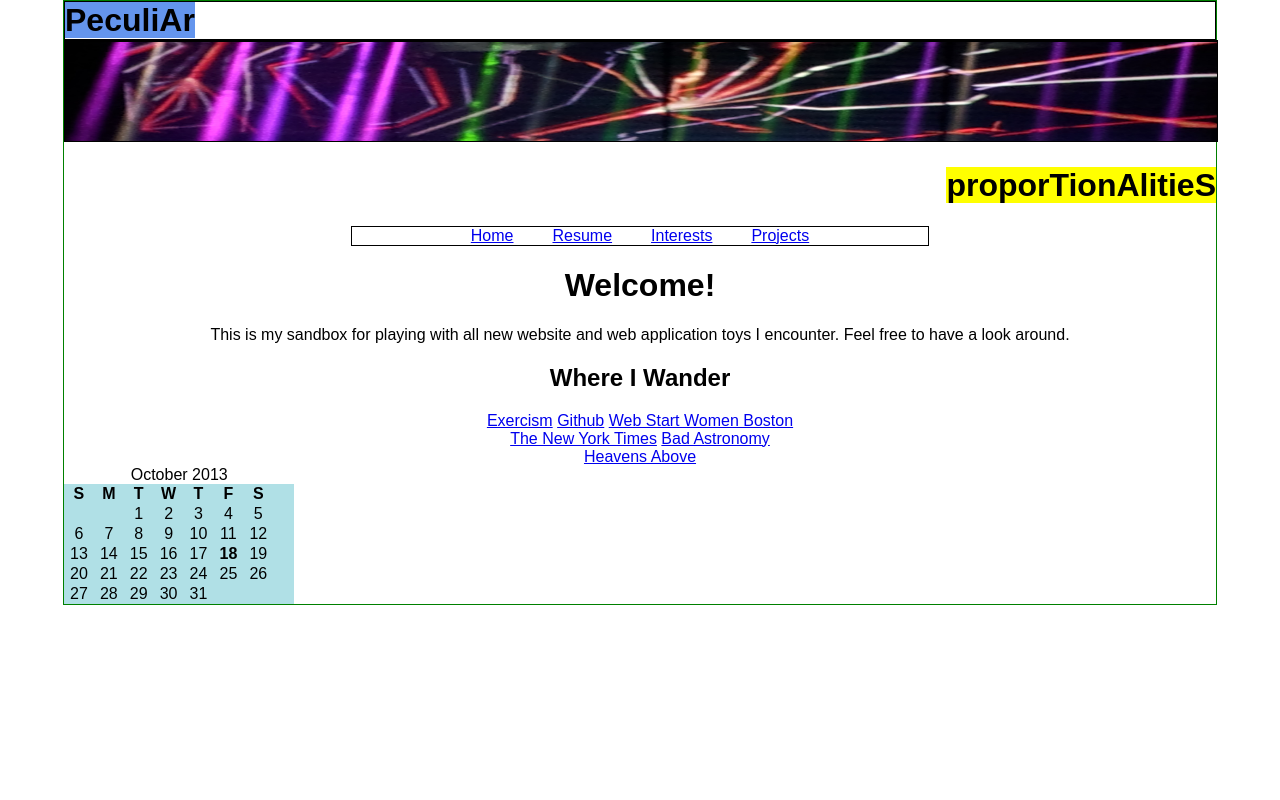
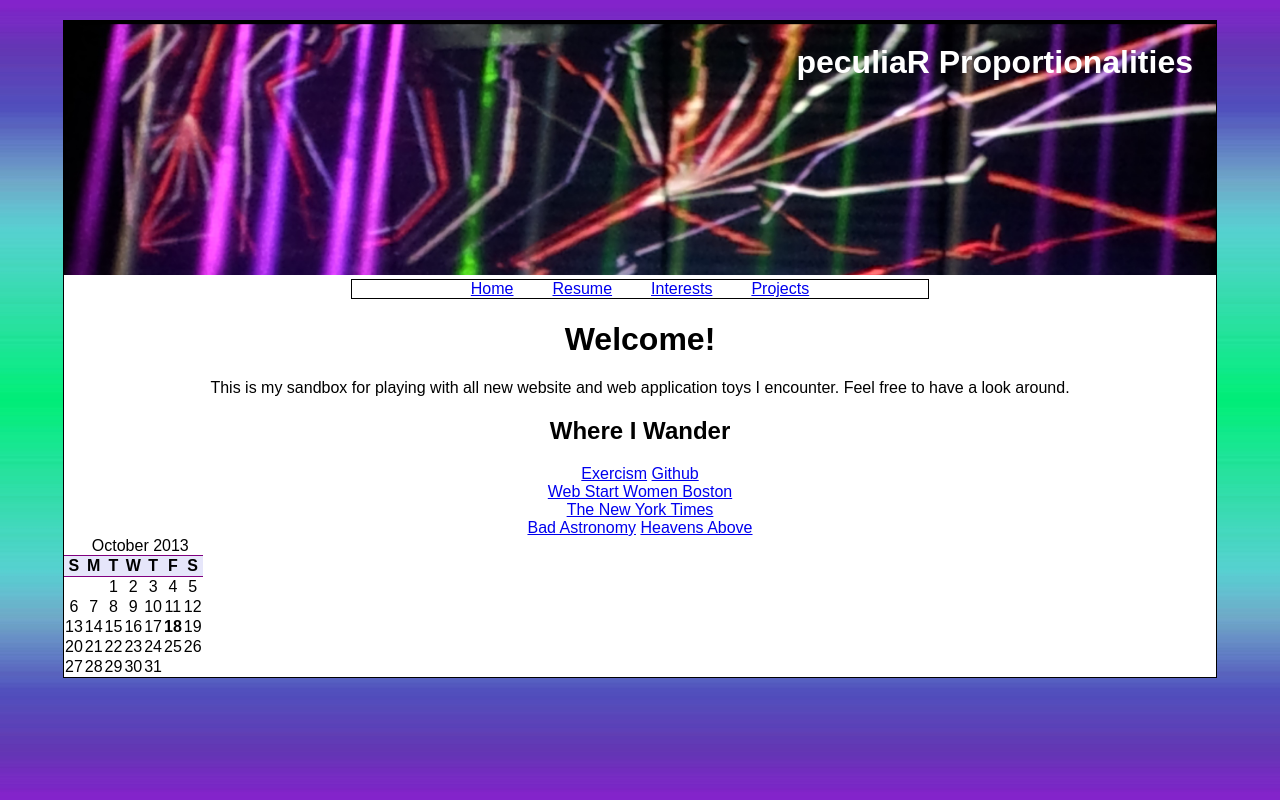
Before and after one commit to tarish/website, a website: page public/index.html in a window 1280 px wide. Drawn offline with nearby package versions, Linux system fonts and the light colour scheme.

Commit message:
More styling. Added a background image for entire page. Removed unnecessary image. Cleaned up a little in the calendar JS, but found a bug when I went to add color to the cells: too many blank td's are being generated at the end of the month. Maybe fix?

```diff
--- a/public/css/reset.css
+++ b/public/css/reset.css
@@ -404,3 +404,7 @@ table {
     border-collapse: collapse;
     border-spacing: 0;
 }
+
+caption {
+  text-align: left;
+}
--- a/public/css/styles.css
+++ b/public/css/styles.css
@@ -1,20 +1,35 @@
-.center { text-align: center; }
-
-.left {
-	margin: auto;
-	border: 1px solid black;
-	text-align: left;
+.body {
+	background-image: url('../images/pgg.jpg');
 }
-.right { text-align: right; }
-
-.blue { background-color:#6495ed; }
-.yellow { background-color:yellow; }
 
 .page {
-	margin: auto;
+	margin: 20px auto auto;
 	width: 90%;
-	border: 1px solid green;
+	border: 1px solid black;
 	text-align: center;
+	background-color: white;
+}
+
+.banner {
+	position: relative;
+	width: 100%;
+	height: 7%;
+}
+
+.banner h1 {
+	position: absolute;
+	width: 100%;
+	margin-top: 2%;
+	top: 0;
+	text-align: right;
+	color: white;
+}
+
+.banner span.spacer {
+   padding: 0 2%;
+}
+
+.banner img {
 }
 
 a {
@@ -32,15 +47,16 @@ a {
 	margin: 3%;
 }
 
-.banner {
-	width: 100%;
-	height: 100px;
-	border: 1px solid black;
+.calendar {
+	position:relative;
 }
 
-.calendar {
-	position:relative;
-	left:0px;
-	width:20%;
-	background-color:#b0e0e6;
+.calendar caption {
+	text-align: center;
 }
+
+.calendar th {
+	background-color:lavender;
+	border-top: 1px solid purple;
+	border-bottom: 1px solid purple;
+}
--- a/public/index.html
+++ b/public/index.html
@@ -6,17 +6,17 @@
 		<link rel="stylesheet" type="text/css" href="css/styles.css">
 		<link rel="icon" type="image/png" href="images/random.png" />
 	</head>
-	<body class="page">
-		<div id="header">
-			<h1 class="left"><span class="blue">PeculiAr</span></h1>
-			<img src="images/lights2.png" class="banner" /><br/>
-			<h1 class="right"><span class="yellow">proporTionAlitieS</span></h1>
+	<body class="body">
+		<div class="page">
+			<div class="banner">
+				<img src="images/lights2.png" class="banner">
+				<h1><span class="spacer">peculiaR Proportionalities</span></h1>
+			</div>
 			<div class="navigation">
 					<a href="#">Home</a>
 					<a href="Smith_Tarish.pdf" target="_tab">Resume</a>
 					<a href="#">Interests</a>
 					<a href="#">Projects</a>
-			</div>
 				</div>
 			<div id="wrapper">
 				<div>
@@ -27,15 +27,18 @@
 					<div>
 						<h2>Where I Wander</h2>
 					    <a href="http://exercism.io/">Exercism</a>
-				    <a href="https://github.com/tarish">Github</a>
+					    <a href="https://github.com/tarish">Github</a><br/>
 					    <a href="http://www.meetup.com/webstartwomen-boston/">Web Start Women Boston</a><br/>
-					<a href="http://www.nytimes.com/">The New York Times</a>
-					<a href="http://www.slate.com/blogs/bad_astronomy.html">Bad Astronomy</a><br/>
+						<a href="http://www.nytimes.com/">The New York Times</a><br/>
+						<a href="http://www.slate.com/blogs/bad_astronomy.html">Bad Astronomy</a>
 						<a href="http://www.heavens-above.com/">Heavens Above</a>
 					</div>
 					<table class="calendar">
 						<script type="text/javascript" src="javascript/calendar.js"></script>
 					</table>
 				</div>
+			</div>
+		<script src="https://ajax.googleapis.com/ajax/libs/jquery/1.9.1/jquery.min.js"></script>
+		<script src="http://code.jquery.com/ui/1.10.3/jquery-ui.js"></script>
 	</body>
 </html>
--- a/public/javascript/calendar.js
+++ b/public/javascript/calendar.js
@@ -22,7 +22,7 @@ var numdaysinweek = 7;
 var daytemp = 1;
 
 if (((thisyear % 4 == 0) && (thisyear % 100 != 0)) || (thisyear % 400 == 0)) numdaysinmonth[1]++;
-document.write("<caption>" + monthnames[thismonth] + " " + thisyear + "</caption>");
+document.write('<caption>' + monthnames[thismonth] + " " + thisyear + "</caption>");
 document.write("<thead><tr>");
     document.write("<th abbr=\"Sunday\" scope=\"col\" title=\"Sunday\">S</th>");
     document.write("<th abbr=\"Monday\" scope=\"col\" title=\"Monday\">M</th>");
@@ -36,17 +36,19 @@ document.write("</tr></thead>");
 document.write("<tbody>");
 for (var i = 0; i < numcalsquares; i++) {
         if(i % 7 == 0) { document.write("<tr>"); }
+        //pad before first day of month
         if(i < firstdayofmonth && firstdayofmonth > 0) {
             for(r = 0; r < firstdayofmonth; r++) {
-	            document.write("<td class=\"pad\"></td>");
+	            document.write("<td></td>");
 	            numdaysinweek--;
             }
             i += r-1;
         }
+        //pad after last day of month
         else if(i >= (daysinmonth + firstdayofmonth) && numdaysnotlastweek > 0) {
             i += numdaysnotlastweek;
             while(numdaysnotlastweek > 0) {
-	            document.write("<td class=\"pad\"></td>");
+	            document.write("<td></td>");
 	            numdaysnotlastweek--;
             }
         }
```
Also changed, not shown: public/images/pgg.jpg (added). Lines whose indentation alone changed are shown as unchanged.
